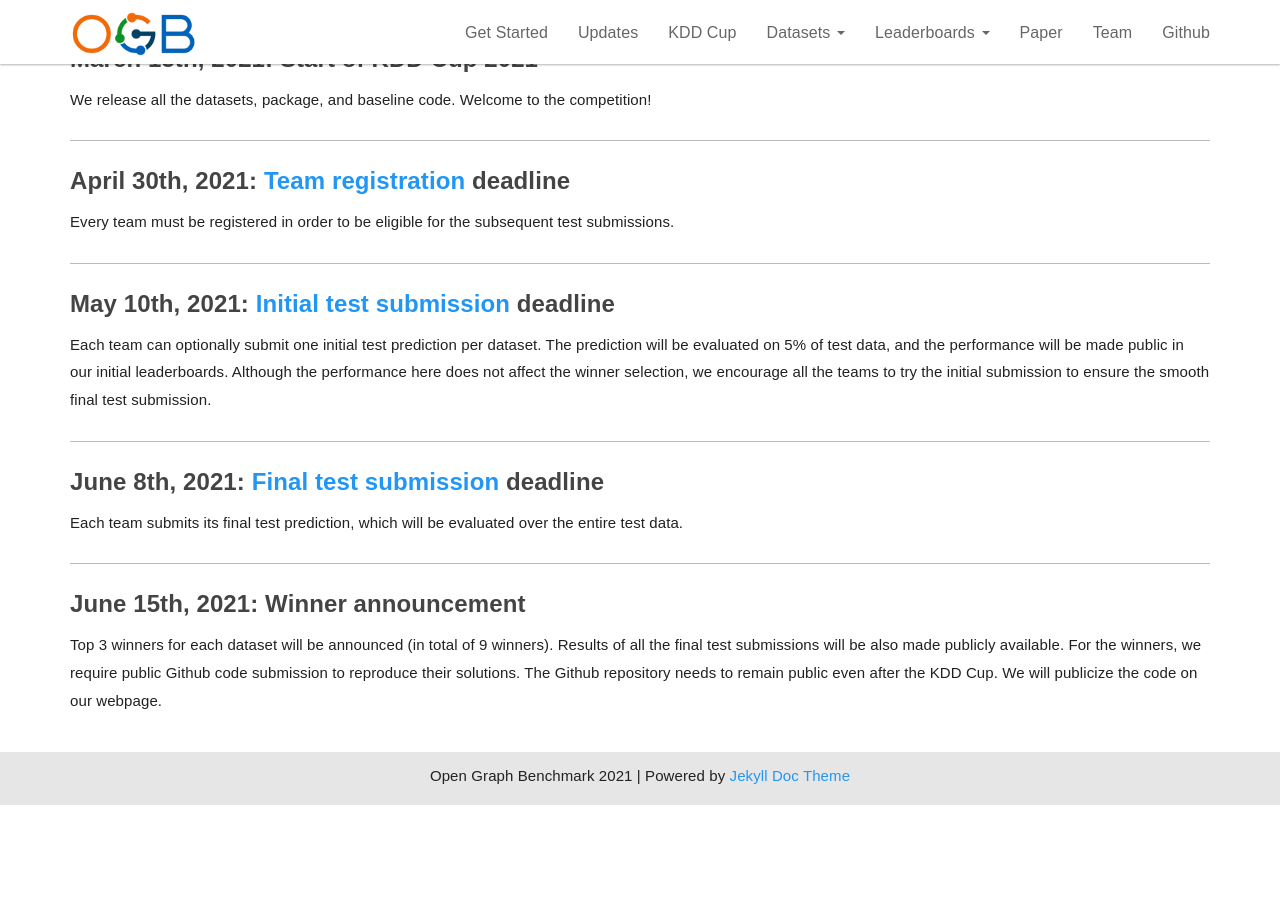
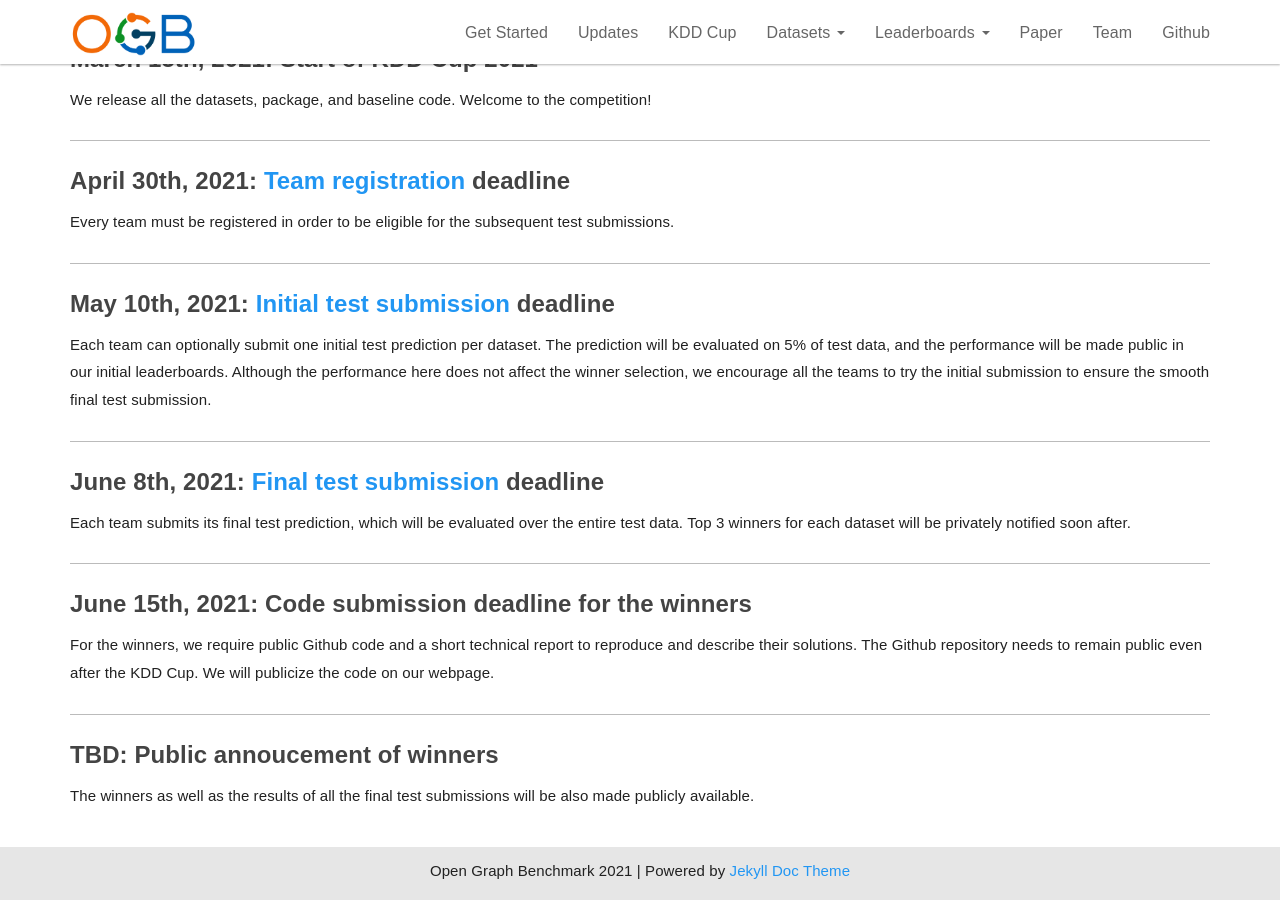
Before and after one commit to snap-stanford/ogb-web, a Jekyll site: the page built from _docs/kddcup2021/timeline.md, in a window 1280 px wide and 900 px high, scrolled down 511 px. Built offline with Jekyll 4.4.1, drawn with Linux system fonts in a browser that asks for light colours; before the commit the page ends 1316 px from its top, so only the background shows below that.

Commit message:
update timeline

```diff
--- a/_docs/kddcup2021/timeline.md
+++ b/_docs/kddcup2021/timeline.md
@@ -30,11 +30,15 @@ Although the performance here does not affect the winner selection, we encourage
 
 ##### **June 8th, 2021: [Final test submission](../participate/#final) deadline**
 Each team submits its final test prediction, which will be evaluated over the entire test data.
+Top 3 winners for each dataset will be privately notified soon after.
 
 -------
 
-##### **June 15th, 2021: Winner announcement**
-Top 3 winners for each dataset will be announced (in total of 9 winners).
-Results of all the final test submissions will be also made publicly available.
-For the winners, we require public Github code submission to reproduce their solutions.
+##### **June 15th, 2021: Code submission deadline for the winners**
+For the winners, we require public Github code and a short technical report to reproduce and describe their solutions.
 The Github repository needs to remain public even after the KDD Cup. We will publicize the code on our webpage.
+
+--------
+
+##### **TBD: Public annoucement of winners**
+The winners as well as the results of all the final test submissions will be also made publicly available.
```
